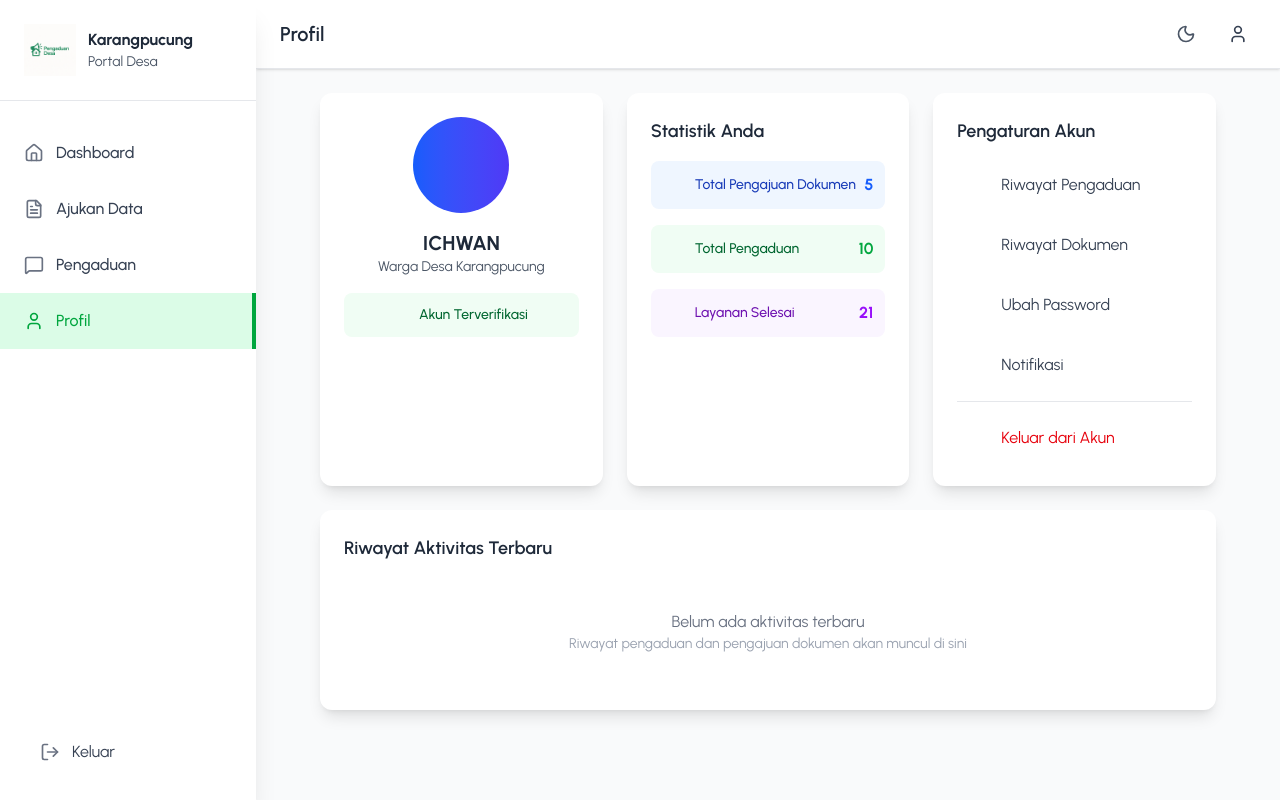
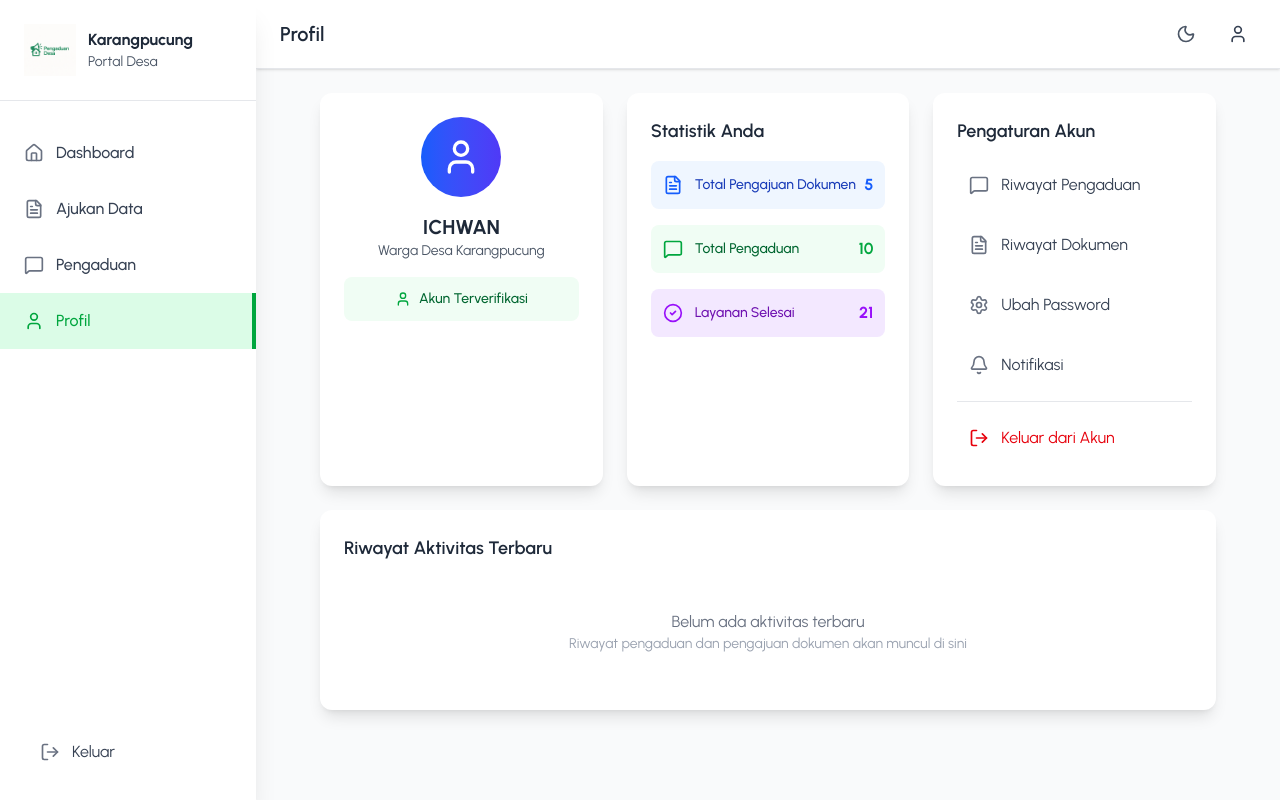
Before and after one commit to IchwanArdi/layanan-desa-digital, a React (Vite) app in the folder client/: page /dashboard/profil in a window 1280 px wide. Built offline with nearby package versions, Linux system fonts and the light colour scheme; sample sign-in values are in the browser's storage.

Commit message:
menambahkan filtur

```diff
--- a/client/src/components/HalamanUtama/pages/ProfilPage.jsx
+++ b/client/src/components/HalamanUtama/pages/ProfilPage.jsx
@@ -1,3 +1,5 @@
+import { LogOut, FileText, MessageSquare, CircleCheck, Settings, Bell, User } from 'lucide-react';
+
 // ProfilPage.jsx
 function ProfilPage() {
   return (
@@ -8,15 +10,15 @@ function ProfilPage() {
             <div className="grid grid-cols-1 lg:grid-cols-3 gap-6">
               <div className="bg-white rounded-xl shadow-lg p-6">
                 <div className="text-center">
-                  <div className="w-24 h-24 bg-gradient-to-r from-blue-600 to-indigo-600 rounded-full flex items-center justify-center mx-auto mb-4">
-                    <i data-lucide="user" className="h-12 w-12 text-white"></i>
+                  <div className="w-20 h-20 bg-gradient-to-r from-blue-600 to-indigo-600 rounded-full flex items-center justify-center mx-auto mb-4">
+                    <User className="h-10 w-10 text-white" />
                   </div>
                   <h3 className="text-gray-800 text-xl font-bold">ICHWAN</h3>
                   <p className="text-gray-600 text-sm">Warga Desa Karangpucung</p>
 
                   <div className="mt-4 p-3 bg-green-50 rounded-lg">
                     <div className="flex items-center justify-center space-x-2">
-                      <i data-lucide="check-circle" className="h-4 w-4 text-green-600"></i>
+                      <User className="h-4 w-4 text-green-600" />
                       <span className="text-sm font-medium text-green-800">Akun Terverifikasi</span>
                     </div>
                   </div>
@@ -30,7 +32,7 @@ function ProfilPage() {
                 <div className="space-y-4">
                   <div className="flex items-center justify-between p-3 bg-blue-50 rounded-lg">
                     <div className="flex items-center space-x-3">
-                      <i data-lucide="file-text" className="h-5 w-5 text-blue-600"></i>
+                      <FileText className="h-5 w-5 text-blue-600" />
                       <span className="text-sm font-medium text-blue-800">Total Pengajuan Dokumen</span>
                     </div>
                     <span className="text-blue-600 font-bold">5</span>
@@ -38,15 +40,15 @@ function ProfilPage() {
 
                   <div className="flex items-center justify-between p-3 bg-green-50 rounded-lg">
                     <div className="flex items-center space-x-3">
-                      <i data-lucide="message-square" className="h-5 w-5 text-green-600"></i>
+                      <MessageSquare className="h-5 w-5 text-green-600" />
                       <span className="text-sm font-medium text-green-800">Total Pengaduan</span>
                     </div>
                     <span className="text-green-600 font-bold">10</span>
                   </div>
 
-                  <div className="flex items-center justify-between p-3 bg-purple-50 rounded-lg">
+                  <div className="flex items-center justify-between p-3 bg-purple-100 rounded-lg">
                     <div className="flex items-center space-x-3">
-                      <i data-lucide="check-circle" className="h-5 w-5 text-purple-600"></i>
+                      <CircleCheck className="h-5 w-5 text-purple-600" />
                       <span className="text-sm font-medium text-purple-800">Layanan Selesai</span>
                     </div>
                     <span className="text-purple-600 font-bold">21</span>
@@ -60,28 +62,28 @@ function ProfilPage() {
 
                 <div className="space-y-3">
                   <a href="/pengaduan/riwayat" className="w-full flex items-center space-x-3 p-3 hover:bg-gray-50 rounded-lg transition-colors text-left">
-                    <i data-lucide="message-square" className="h-5 w-5 text-gray-500"></i>
+                    <MessageSquare className="h-5 w-5 text-gray-500" />
                     <span className="text-gray-700">Riwayat Pengaduan</span>
                   </a>
 
                   <a href="/dokumen/riwayat" className="w-full flex items-center space-x-3 p-3 hover:bg-gray-50 rounded-lg transition-colors text-left">
-                    <i data-lucide="file-text" className="h-5 w-5 text-gray-500"></i>
+                    <FileText className="h-5 w-5 text-gray-500" />
                     <span className="text-gray-700">Riwayat Dokumen</span>
                   </a>
 
                   <button className="w-full flex items-center space-x-3 p-3 hover:bg-gray-50 rounded-lg transition-colors text-left">
-                    <i data-lucide="settings" className="h-5 w-5 text-gray-500"></i>
+                    <Settings className="h-5 w-5 text-gray-500" />
                     <span className="text-gray-700">Ubah Password</span>
                   </button>
 
                   <button className="w-full flex items-center space-x-3 p-3 hover:bg-gray-50 rounded-lg transition-colors text-left">
-                    <i data-lucide="bell" className="h-5 w-5 text-gray-500"></i>
+                    <Bell className="h-5 w-5 text-gray-500" />
                     <span className="text-gray-700">Notifikasi</span>
                   </button>
 
                   <div className="pt-3 border-t border-gray-200">
-                    <a href="/auth/logout" className="w-full flex items-center space-x-3 p-3 hover:bg-red-50 text-red-600 rounded-lg transition-colors text-left">
-                      <i data-lucide="log-out" className="h-5 w-5"></i>
+                    <a href="/home" className="w-full flex items-center space-x-3 p-3 hover:bg-red-50 text-red-600 rounded-lg transition-colors text-left">
+                      <LogOut className="h-5 w-5" />
                       <span>Keluar dari Akun</span>
                     </a>
                   </div>
```
